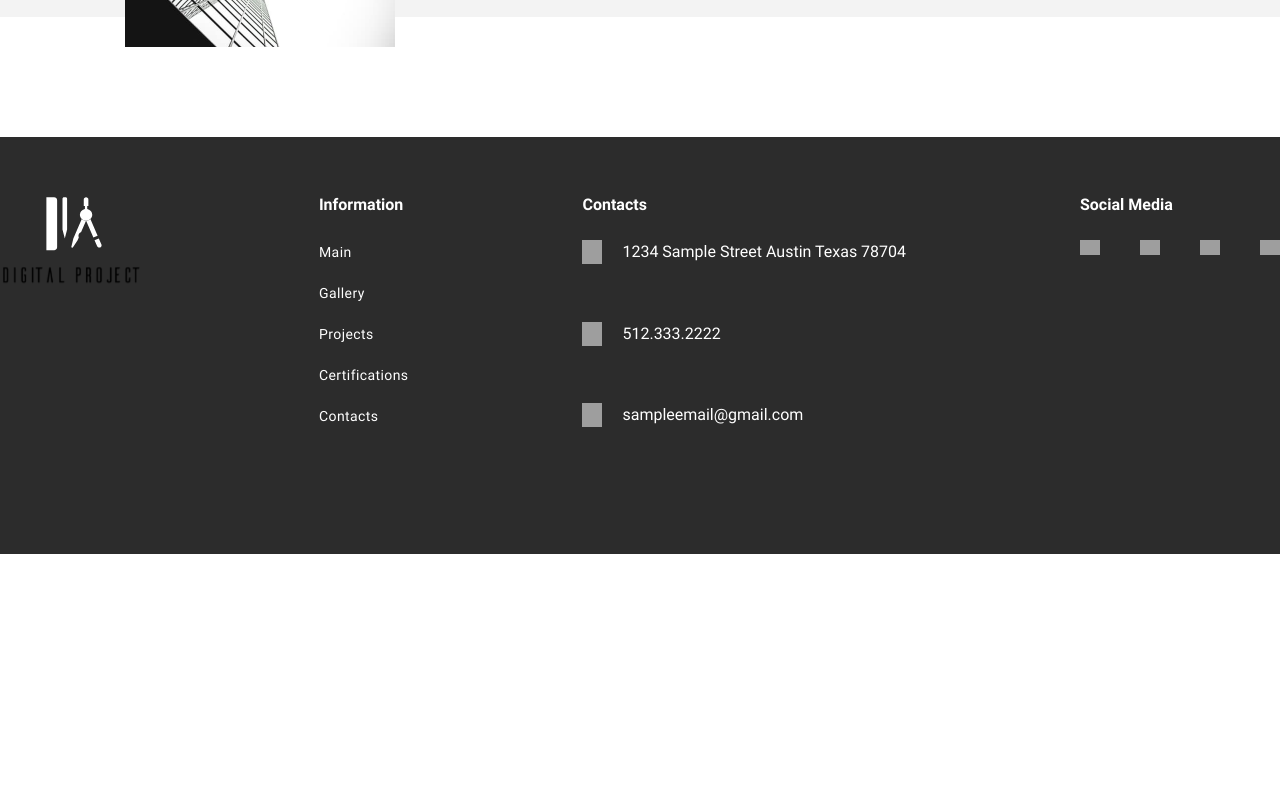
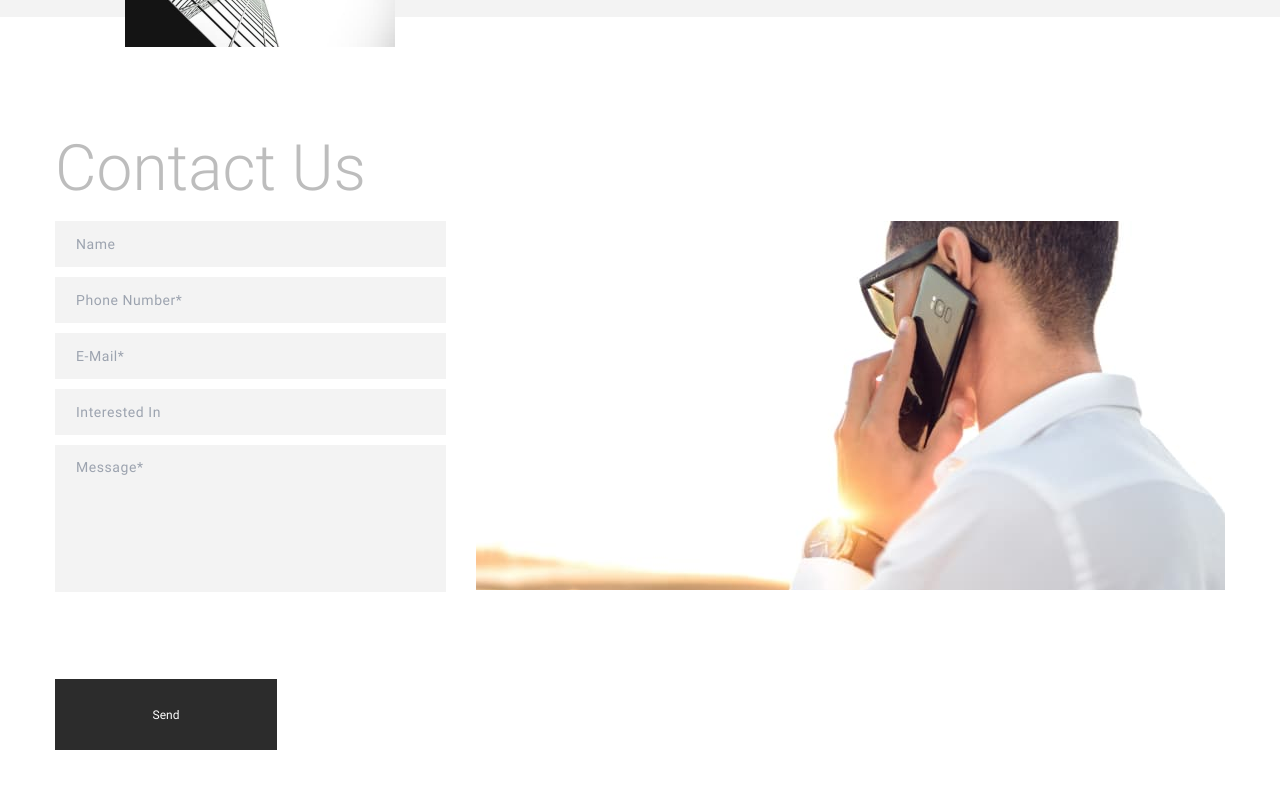
Before and after one commit to vicotroshenko/architects-site, a Next.js app: page / in a window 1280 px wide. Shown: the part 1040-1840 px from the top of the page. Before the commit the page ends 1594 px from the top, so only its background shows below. Built offline with nearby package versions, Linux system fonts and the light colour scheme; grey boxes are pictures that could not be loaded.

Commit message:
feat: Add contacts section with form, validation

```diff
--- a/package.json
+++ b/package.json
@@ -10,13 +10,17 @@
     "start:format": "yarn prettier . --write"
   },
   "dependencies": {
+    "@hookform/resolvers": "^3.9.0",
     "clsx": "^2.1.1",
     "nanoid": "^5.0.7",
     "next": "14.2.2",
     "react": "^18",
     "react-dom": "^18",
+    "react-hook-form": "^7.52.1",
     "react-icons": "^5.2.0",
-    "yarn": "^1.22.22"
+    "swiper": "^11.1.4",
+    "yarn": "^1.22.22",
+    "yup": "^1.4.0"
   },
   "devDependencies": {
     "@svgr/webpack": "^8.1.0",
--- a/public/data/contacts.json
+++ b/public/data/contacts.json
@@ -13,7 +13,7 @@
   "pictures": {
     "mobile": "https://github.com/vicotroshenko/architects-site/blob/main/src/img/jpg/contacts-mobile.jpg?raw=true",
     "mobile2x": "https://github.com/vicotroshenko/architects-site/blob/main/src/img/jpg/contacts-mobile_2x.jpg?raw=true",
-    "desktop": "https://github.com/vicotroshenko/architects-site/blob/main/src/img/jpg/contacts-desctop.jpg?raw=true",
+    "desktop": "/images/jpg/contacts-desctop.jpg",
     "desktop2x": "https://github.com/vicotroshenko/architects-site/blob/main/src/img/jpg/contacts-desctop_2x.jpg?raw=true"
   }
 }
--- a/src/app/page.tsx
+++ b/src/app/page.tsx
@@ -1,4 +1,5 @@
 import About from '@/components/About/About.component';
+import Contacts from '@/components/Contacts/Contacts.component';
 import Mission from '@/components/Mission/Mission.components';
 
 export default function Home() {
@@ -6,6 +7,7 @@ export default function Home() {
     <>
       <Mission />
       <About />
+      <Contacts />
     </>
   );
 }
--- a/src/components/ButtonWrapper/ButtonWrapper.component.tsx
+++ b/src/components/ButtonWrapper/ButtonWrapper.component.tsx
@@ -19,7 +19,7 @@ const ButtonWrapper: React.FC<ButtonWrapper> = ({
   return (
     <div
       className={clsx(
-        'min-h-[71px] max-w-[222px] p-1 flex items-center justify-center gap-1 text-xs cursor-pointer',
+        'min-h-[71px] max-w-[222px] flex items-center justify-center gap-1 text-xs cursor-pointer',
 				'focus-within:shadow-3xl hover:shadow-3xl transition-all',
         ButtonStyle[style]
       )}
--- /dev/null
+++ b/src/components/Contacts/Contacts.component.tsx
@@ -0,0 +1,92 @@
+'use client';
+
+import { ContactsForm } from '@/types/contacts.type';
+import contactsSchema from '@/validations/form.validation';
+import { yupResolver } from '@hookform/resolvers/yup';
+import Image from 'next/image';
+import React from 'react';
+import { useForm } from 'react-hook-form';
+
+
+
+import CONTENT from '../../../public/data/contacts.json';
+import ButtonWrapper from '../ButtonWrapper/ButtonWrapper.component';
+import Container from '../Container/Container.component';
+import Field from '../Field/Field.component';
+import TextArea from '../Field/TextArea.component';
+import Title from '../Title/Title.component';
+
+
+const Contacts = () => {
+  const { text, pictures } = CONTENT;
+  const { handleSubmit, control } = useForm({
+    defaultValues: {
+      name: '',
+			phone: '',
+			email: '',
+			interested: '',
+      message: '',
+    },
+    resolver: yupResolver(contactsSchema),
+  });
+
+  const onSubmit = (data: ContactsForm) => {
+    console.log('log submit');
+    console.log(data);
+  };
+  return (
+    <Container sx="container pb-[120px]">
+      <Title>{text.title}</Title>
+     <div className='w-full flex gap-[30px] justify-center lg:justify-between'>
+       <form
+        onSubmit={handleSubmit(onSubmit)}
+        className="w-full flex flex-col gap-[10px] max-w-[391px]"
+      >
+        <Field
+          type="text"
+          name="name"
+          control={control}
+          placeholder="Name"
+        />
+        <Field
+          type="text"
+          name="phone"
+          control={control}
+          placeholder="Phone Number*"
+        />
+        <Field
+          type="email"
+          name="email"
+          control={control}
+          placeholder="E-Mail*"
+        />
+        <Field
+          type="text"
+          name="interested"
+          control={control}
+          placeholder="Interested In"
+        />
+        <TextArea
+          control={control}
+          name="message"
+          placeholder="Message*"
+          wrapperClassName='mb-[77px] resize-none'
+        />
+        <ButtonWrapper>
+          <button
+            type="submit"
+            className="block w-full min-h-[71px]"
+          >
+            Send
+          </button>
+        </ButtonWrapper>
+      </form>
+      <div className='relative w-full h-[369px] hidden lg:block'>
+        <Image src={pictures.desktop} fill alt="a man with cell phone" />
+      </div>
+     </div>
+    </Container>
+  );
+};
+
+export default Contacts;
--- /dev/null
+++ b/src/components/Field/Field.component.tsx
@@ -0,0 +1,49 @@
+'use client';
+
+import clsx from 'clsx';
+import React from 'react';
+import {
+  Control,
+  FieldPathByValue,
+  FieldValue,
+  FieldValues,
+  PathValue,
+  useController,
+} from 'react-hook-form';
+
+type TPath = FieldPathByValue<FieldValues, unknown | null | undefined>;
+
+type FieldProps = {
+  control: Control<FieldValue<FieldValues>>;
+  defaultValue?: PathValue<FieldValues, TPath>;
+  name: TPath;
+  type: string;
+  placeholder?: string;
+  wrapperClassName?: string;
+};
+
+const Field: React.FC<FieldProps> = ({
+  type,
+  placeholder,
+  wrapperClassName,
+  ...props
+}) => {
+  const { field, fieldState } = useController(props);
+  return (
+    <>
+      <input
+        {...props}
+        {...field}
+        type={type}
+        placeholder={placeholder}
+        className={clsx(
+          'py-[15px] px-[21px] w-full bg-gray-f3 text-gray-dark text-sm tracking-wider',
+          wrapperClassName
+        )}
+      />
+      {fieldState.invalid && <span>error massage</span>}
+    </>
+  );
+};
+
+export default Field;
--- /dev/null
+++ b/src/components/Field/TextArea.component.tsx
@@ -0,0 +1,44 @@
+import clsx from 'clsx';
+import React from 'react';
+import {
+  Control,
+  FieldPathByValue,
+  FieldValue,
+  FieldValues,
+  PathValue,
+  useController,
+} from 'react-hook-form';
+
+type TPath = FieldPathByValue<FieldValues, unknown | null | undefined>;
+
+type TextAreaProps = {
+  control: Control<FieldValue<FieldValues>>;
+  defaultValue?: PathValue<FieldValues, TPath>;
+  name: TPath;
+  placeholder?: string;
+  wrapperClassName?: string;
+};
+
+const TextArea: React.FC<TextAreaProps> = ({
+  placeholder,
+  wrapperClassName = '',
+  ...props
+}) => {
+  const { field, fieldState } = useController(props);
+  return (
+    <>
+      <textarea
+        {...props}
+        {...field}
+        placeholder={placeholder}
+        className={clsx(
+          'py-[15px] px-[21px] w-full bg-gray-f3 text-gray-dark text-sm tracking-wider h-[147px]',
+          wrapperClassName
+        )}
+      />
+      {fieldState.invalid && <span>error massage</span>}
+    </>
+  );
+};
+
+export default TextArea;
--- /dev/null
+++ b/src/validations/form.validation.ts
@@ -0,0 +1,16 @@
+import { InferType, date, number, object, string } from 'yup';
+
+let contactsSchema = object({
+  name: string().trim(),
+  phone: string()
+    .trim()
+    .matches(
+      /^((((\+[\d\-.]{1,5})?[ \-.]?\d{3})|(\+[\d\-.]{1,5})?[ \-.]?\((\d{3}\)))?[ \-.]?\d{3}[ \-.]?\d{4}\s?(e?x?t?\.?\s?\d{1,7})?)?$/i
+    )
+    .required(),
+  email: string().trim().email().required(),
+  interested: string().trim(),
+  message: string().trim().required(),
+});
+
+export default contactsSchema;
--- a/tailwind.config.ts
+++ b/tailwind.config.ts
@@ -49,6 +49,7 @@ const config: Config = {
         'gray-f3': '#F3F3F3',
         'gray-c8': '#C8C8C8',
         'gray-bd': '#BDBDBD',
+        'gray-dark': '#8D8D8D',
       },
       margin: {
         '120px': '120px',
```
Also changed, not shown: src/types/contacts.type.ts (added, +7 -0 lines), 1 other file (tests, documents, lock files or other folders).
